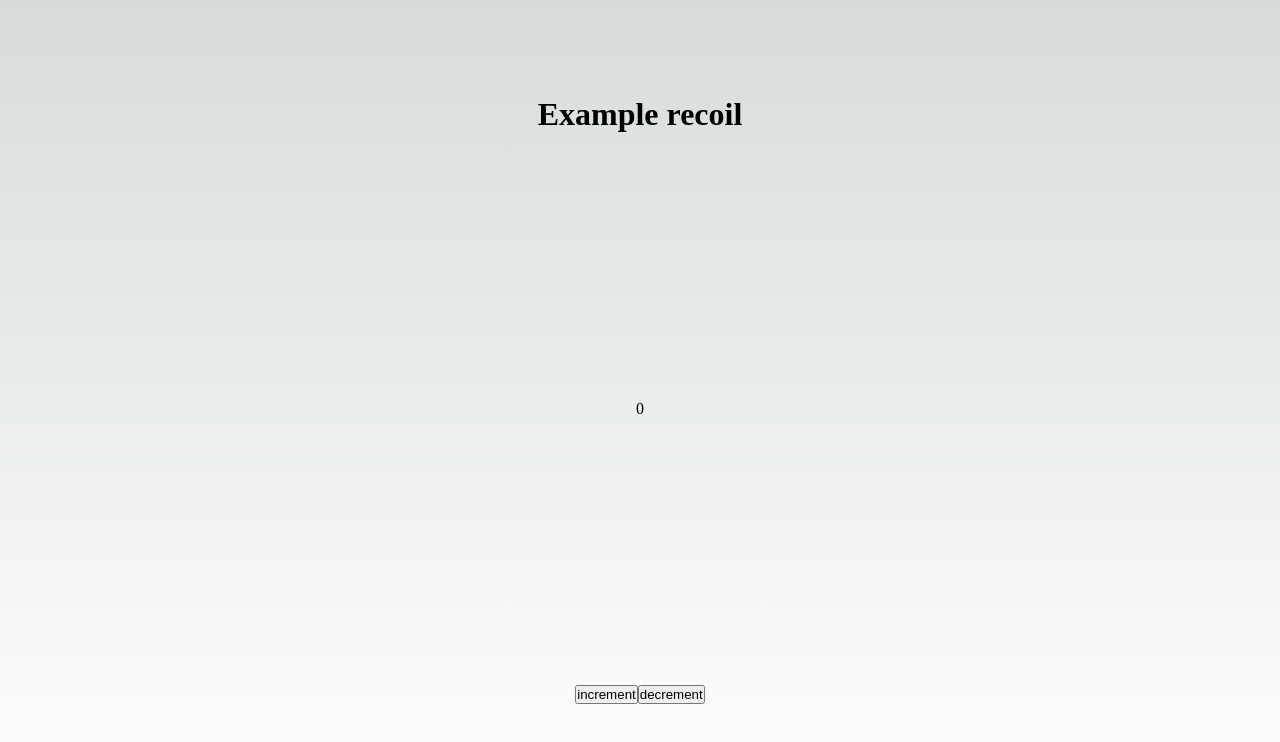
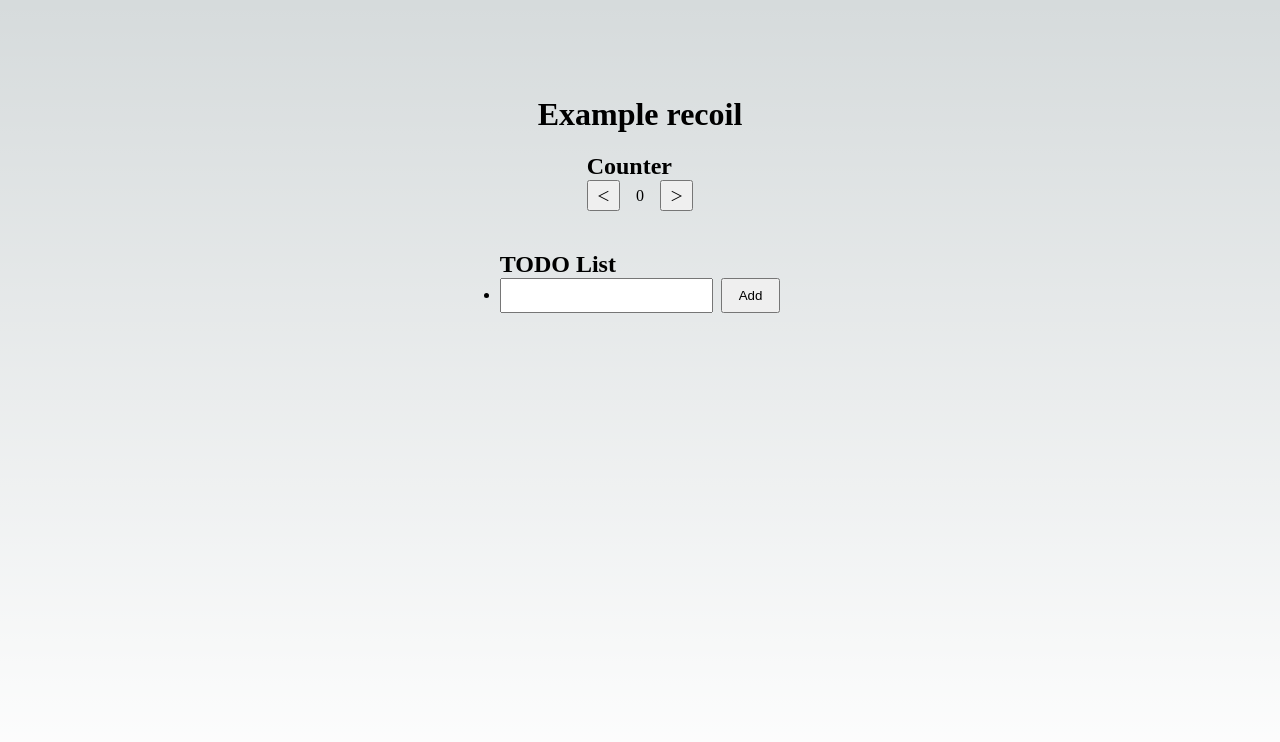
Before and after one commit to mryhryki/example-recoil, a Next.js app: page / in a window 1280 px wide. Shown: the top 742 px of the page. Built offline with nearby package versions, Linux system fonts and the light colour scheme.

Commit message:
Add TODO List

```diff
--- a/src/pages/index.tsx
+++ b/src/pages/index.tsx
@@ -3,10 +3,12 @@
 import {useCountState} from "@/recoil/atoms/Count";
 import {useTodoListState} from "@/recoil/atoms/TodoList";
 import {useState} from "react";
-import * as crypto from "crypto";
 
 export default function Home() {
   const [count, setCount] = useCountState()
+  const [todoList, setTodoList] = useTodoListState()
+
+  const [todo, setTodo] = useState('')
 
   return (
     <>
@@ -18,13 +20,38 @@
       </Head>
       <main className={styles.main}>
         <h1>Example recoil</h1>
-        <div>
+        <section>
+          <h2>Counter</h2>
+          <button style={{padding: '4px 8px'}} onClick={() => setCount((currentValue) => currentValue - 1)}>＜</button>
+          <span style={{margin: '0 1rem'}}>
           {count}
-        </div>
-        <div>
-          <button onClick={() => setCount((currentValue) => currentValue + 1)}>increment</button>
-          <button onClick={() => setCount((currentValue) => currentValue - 1)}>decrement</button>
-        </div>
+          </span>
+          <button style={{padding: '4px 8px'}} onClick={() => setCount((currentValue) => currentValue + 1)}>＞</button>
+        </section>
+        <section>
+          <h2>TODO List</h2>
+          <ul>
+            {todoList.map(({id, title}) => (
+              <li key={id}>{title}</li>
+            ))}
+            <li>
+              <form
+                onSubmit={(event) => {
+                  event.preventDefault()
+                  setTodoList((current) => [...current, {
+                    id: `${Math.random() * 99999999}`.padStart(8, '0'),
+                    title: todo
+                  }])
+                  setTodo('')
+                }}
+              >
+                <input type="text" style={{padding: '8px 16px', marginRight: '8px'}} value={todo}
+                       onChange={(event) => setTodo(event.target.value)}/>
+                <input type="submit" style={{padding: '8px 16px'}} value="Add"/>
+              </form>
+            </li>
+          </ul>
+        </section>
       </main>
     </>
   )
--- /dev/null
+++ b/src/recoil/atoms/TodoList.ts
@@ -0,0 +1,13 @@
+import {atom, useRecoilState} from "recoil";
+
+interface Todo {
+  id: string,
+  title: string,
+}
+
+const todoListState = atom<Todo[]>({
+  key: 'TodoList',
+  default: [],
+})
+
+export const useTodoListState = () => useRecoilState(todoListState)
--- a/src/styles/Home.module.css
+++ b/src/styles/Home.module.css
@@ -1,7 +1,6 @@
 .main {
   display: flex;
   flex-direction: column;
-  justify-content: space-between;
   align-items: center;
   padding: 6rem;
   min-height: 100vh;
--- a/src/styles/globals.css
+++ b/src/styles/globals.css
@@ -95,6 +95,10 @@
     rgb(var(--background-start-rgb));
 }
 
+section {
+  margin: 20px 0;
+}
+
 a {
   color: inherit;
   text-decoration: none;
```
